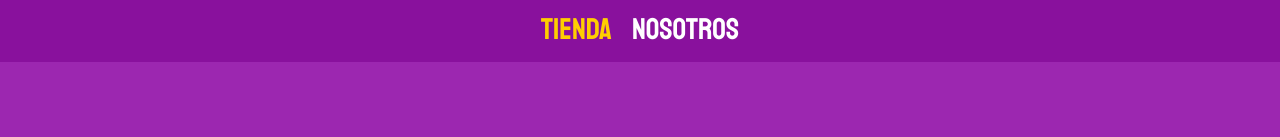
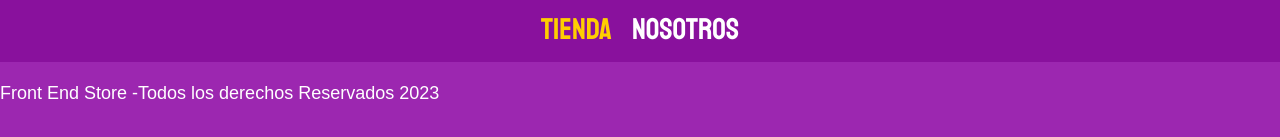
Before and after one commit to patxiarana/FRONTEND-STORE, a plain HTML site: page FrontEndStore_inicio/index.html in a window 1280 px wide. Shown: the part 167-304 px from the top of the page. Drawn offline with Linux system fonts and the light colour scheme.

Commit message:
add footer

```diff
--- a/FrontEndStore_inicio/index.html
+++ b/FrontEndStore_inicio/index.html
@@ -19,6 +19,8 @@
             <a class="navegacion__enlace navegacion__enlace--activo" href="">Tienda</a>
             <a class="navegacion__enlace" href="">Nosotros</a>
         </nav>
-
+ <footer>
+    <p>Front End Store -Todos los derechos Reservados 2023</p>
+ </footer>
 </body>
 </html>
```
